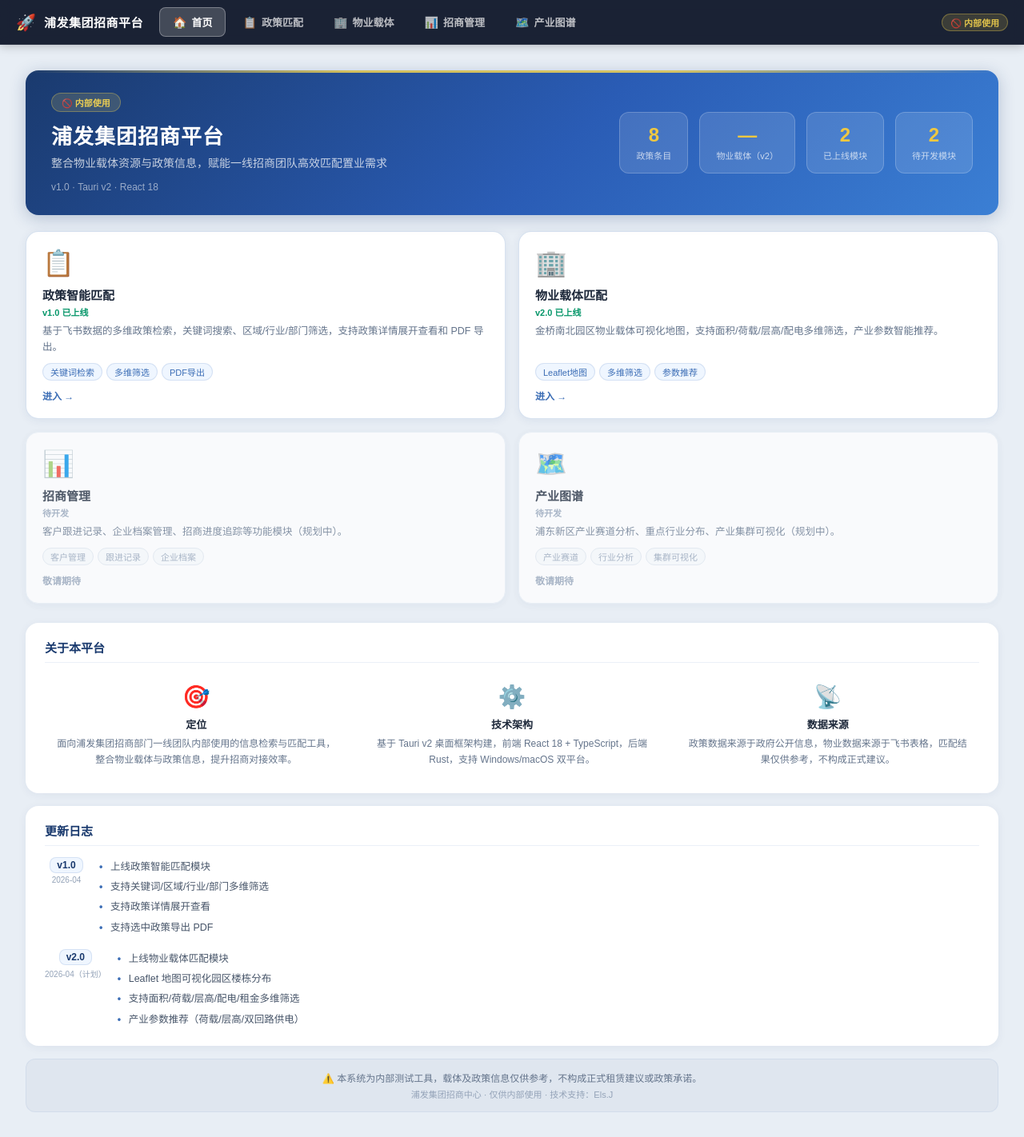
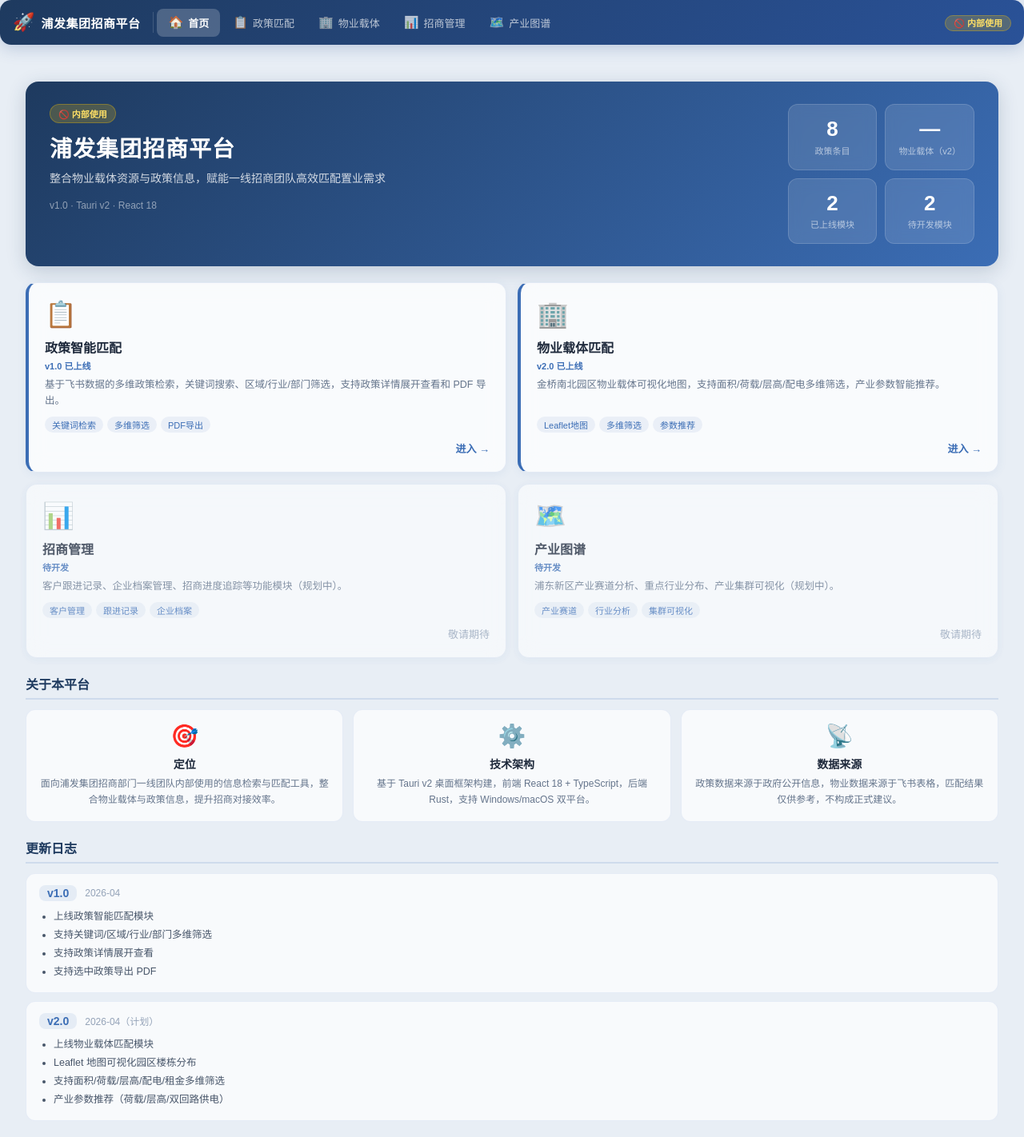
Before and after one commit to elsak667/property-match-tauri, a React (Vite) app: page / in a window 1280 px wide. Shown: the top 1422 px of the page at 80% size. Built offline with nearby package versions, Linux system fonts and the light colour scheme.

Commit message:
Auto-save 2026-04-26 10:21

```diff
--- a/src/index.css
+++ b/src/index.css
@@ -92,6 +92,16 @@
 .legend-item { font-size: 12px; color: #94a3b8; }
 
 /* ─── Export Panel ─── */
+.stats-bar { display: flex; align-items: center; gap: 12px; background: #f0f4ff; border: 1px solid #c7d2fe; border-radius: 8px; padding: 10px 16px; margin-bottom: 12px; font-size: 13px; }
+.stats-bar-label { font-weight: 700; color: #1e40af; margin-right: 4px; }
+.stats-items { display: flex; align-items: center; gap: 12px; flex: 1; }
+.stats-item { display: flex; flex-direction: column; align-items: center; }
+.stats-item-num { font-size: 18px; font-weight: 700; color: #1e293b; line-height: 1.2; }
+.stats-item-label { font-size: 11px; color: #64748b; }
+.stats-divider { width: 1px; height: 32px; background: #c7d2fe; }
+.stats-source { font-size: 11px; color: #64748b; margin-left: auto; }
+.stats-source a { color: #3b6db5; text-decoration: none; margin-left: 6px; }
+
 .export-panel { background: rgba(59,109,181,.06); border: 1px solid rgba(59,109,181,.15); border-radius: 12px; padding: 16px; margin-bottom: 14px; }
 .export-title { font-size: 13px; font-weight: 600; color: #1e293b; margin-bottom: 10px; }
 .export-row { display: flex; gap: 8px; align-items: center; flex-wrap: wrap; }
@@ -113,166 +123,190 @@
 .result-item.expanded { border-color: rgba(59,109,181,.3); }
 .result-item.selected { border-left: 3px solid #3b6db5; }
 
-/* ── Welcome Page ── */
-.welcome-root { display: flex; justify-content: center; padding: 32px 16px 60px; }
-.welcome-card { background: #fff; border-radius: 20px; box-shadow: 0 4px 24px rgba(26,58,110,.12); padding: 32px 36px; max-width: 760px; width: 100%; }
-.welcome-header { display: flex; align-items: center; gap: 18px; margin-bottom: 28px; padding-bottom: 24px; border-bottom: 1px solid #f1f5f9; }
-.welcome-logo { font-size: 42px; flex-shrink: 0; }
-.welcome-title { font-size: 22px; font-weight: 800; color: #1a3a6e; margin-bottom: 2px; }
-.welcome-subtitle { font-size: 12px; color: #94a3b8; margin-bottom: 6px; }
-.welcome-version { font-size: 12px; background: rgba(26,58,110,.08); color: #3b6db5; padding: 3px 12px; border-radius: 20px; font-weight: 600; }
-.welcome-entry { margin-bottom: 24px; }
-.welcome-hint { font-size: 13px; color: #64748b; margin-bottom: 14px; }
-.welcome-btns { display: flex; flex-direction: column; gap: 10px; }
-.welcome-btn { display: flex; align-items: center; gap: 14px; padding: 14px 18px; border: 1.5px solid #e2e8f0; border-radius: 14px; background: #fafbfd; cursor: pointer; transition: all .2s; text-align: left; width: 100%; font-family: inherit; }
-.welcome-btn:hover { transform: translateY(-2px); box-shadow: 0 4px 14px rgba(26,58,110,.12); }
-.welcome-btn.carrier { border-color: rgba(5,150,105,.3); background: linear-gradient(135deg, #f0fdf4, #ecfdf5); }
-.welcome-btn.carrier:hover { border-color: #059669; }
-.welcome-btn.policy { border-color: rgba(59,109,181,.3); background: linear-gradient(135deg, #eff6ff, #f8faff); }
-.welcome-btn.policy:hover { border-color: #3b6db5; }
-.welcome-btn-icon { font-size: 28px; flex-shrink: 0; }
-.welcome-btn-text { flex: 1; }
-.welcome-btn-text strong { font-size: 15px; color: #1e293b; display: block; margin-bottom: 2px; }
-.welcome-btn-text small { font-size: 12px; color: #64748b; }
-.welcome-btn-arrow { font-size: 18px; color: #94a3b8; }
-.welcome-divider { height: 1px; background: linear-gradient(90deg, transparent, #e2e8f0, transparent); margin: 20px 0; }
-.welcome-sections { display: grid; grid-template-columns: 1fr 1fr; gap: 20px; }
-.welcome-section { }
-.welcome-section-title { font-size: 13px; font-weight: 700; color: #1a3a6e; margin-bottom: 10px; padding-bottom: 6px; border-bottom: 1px solid rgba(59,109,181,.12); }
-.welcome-section:last-child { grid-column: 1 / -1; }
-.welcome-list { list-style: none; padding: 0; margin: 0; }
-.welcome-list li { font-size: 12px; color: #475569; line-height: 1.7; margin-bottom: 4px; }
-.welcome-list li::before { content: "• "; color: #94a3b8; }
-.timeline { display: flex; flex-direction: column; gap: 0; }
-.timeline-item { display: flex; align-items: flex-start; gap: 10px; position: relative; padding-bottom: 12px; }
-.timeline-item:last-child { padding-bottom: 0; }
-.timeline-item:not(:last-child)::before { content: ''; position: absolute; left: 42px; top: 18px; width: 1px; height: calc(100% - 8px); background: #e2e8f0; }
-.timeline-date { font-size: 11px; color: #94a3b8; font-weight: 600; min-width: 32px; padding-top: 2px; }
-.timeline-dot { width: 8px; height: 8px; border-radius: 50%; background: #3b6db5; flex-shrink: 0; margin-top: 5px; }
-.timeline-content strong { font-size: 12px; color: #1e293b; display: block; margin-bottom: 2px; }
-.timeline-content p { font-size: 11.5px; color: #64748b; line-height: 1.5; }
-.welcome-footer { margin-top: 24px; padding-top: 16px; border-top: 1px solid #f1f5f9; display: flex; justify-content: space-between; font-size: 11px; color: #94a3b8; }
+.result-top { display: flex; justify-content: space-between; align-items: flex-start; gap: 12px; margin-bottom: 10px; }
+.result-name { font-size: 14px; font-weight: 600; color: #1e293b; flex: 1; line-height: 1.5; letter-spacing: .2px; }
+.result-meta { display: flex; flex-wrap: wrap; gap: 8px; font-size: 13px; color: #64748b; margin-bottom: 10px; padding-left: 2px; }
+.result-meta span { display: inline-flex; align-items: center; gap: 3px; }
+.result-meta.compact { gap: 12px; }
+.meta-main { font-size: 13px; font-weight: 500; color: #3b6db5; background: rgba(59,109,181,.08); padding: 3px 10px; border-radius: 6px; }
+.meta-date { color: #64748b; font-size: 12px; }
+.meta-date.urgent { color: #dc2626; }
 
-/* ── HomePage ── */
+.result-match-reason { font-size: 12px; color: #059669; background: rgba(5,150,105,.08); padding: 4px 10px; border-radius: 6px; margin-bottom: 10px; display: inline-block; }
+
+.expand-hint {
+  font-size: 11px; color: #94a3b8; cursor: pointer; white-space: nowrap;
+  padding: 2px 6px; background: rgba(59,109,181,.05); border-radius: 4px;
+  border: none; font-family: inherit; transition: background .2s, color .2s;
+}
+.expand-hint:hover { background: rgba(59,109,181,.1); color: #3b6db5; }
+
+/* ─── Badges ─── */
+.hot-badge { font-size: 11px; padding: 2px 8px; border-radius: 10px; background: rgba(239,68,68,.1); color: #dc2626; border: 1px solid rgba(239,68,68,.2); }
+.expired-badge { font-size: 11px; color: #94a3b8; background: #f1f5f9; padding: 2px 8px; border-radius: 10px; }
+
+/* ─── Details ─── */
+.result-details { border-top: 1px dashed rgba(59,109,181,.2); padding-top: 12px; margin-top: 8px; }
+.detail-section { margin-bottom: 14px; }
+.detail-section:last-child { margin-bottom: 0; }
+.detail-title { font-size: 12px; font-weight: 600; color: #3b6db5; margin-bottom: 8px; padding-bottom: 4px; border-bottom: 1px solid rgba(59,109,181,.1); }
+.detail-grid { display: grid; grid-template-columns: repeat(auto-fill, minmax(140px, 1fr)); gap: 8px; }
+.detail-item { display: flex; flex-direction: column; gap: 2px; }
+.detail-label { font-size: 10.5px; color: #94a3b8; text-transform: uppercase; letter-spacing: .3px; }
+.detail-value { font-size: 12.5px; color: #1e293b; font-weight: 500; }
+.detail-text { font-size: 12.5px; color: #374151; line-height: 1.6; }
+.detail-content { font-size: 12.5px; color: #64748b; line-height: 1.7; background: #f8fafc; padding: 10px 12px; border-radius: 8px; max-height: 200px; overflow-y: auto; white-space: pre-wrap; word-break: break-word; }
+
+/* ─── Empty / Loading States ─── */
+.empty-state { text-align: center; padding: 80px 20px; color: #94a3b8; }
+.empty-icon { font-size: 56px; margin-bottom: 14px; }
+.empty-state p { font-size: 14px; line-height: 1.8; }
+.loading-state { text-align: center; padding: 60px 20px; color: #94a3b8; }
+.spinner { width: 40px; height: 40px; border: 3px solid rgba(59,109,181,.2); border-top-color: #3b6db5; border-radius: 50%; animation: spin .8s linear infinite; margin: 0 auto 14px; }
+@keyframes spin { to { transform: rotate(360deg); } }
+
+/* ─── Toast ─── */
+.toast {
+  position: fixed; top: 20px; left: 50%; transform: translateX(-50%); z-index: 9999;
+  padding: 10px 20px; border-radius: 10px; font-size: 13px;
+  box-shadow: 0 4px 16px rgba(0,0,0,.15); animation: toastIn .3s ease;
+  max-width: 500px; text-align: center; white-space: nowrap; overflow: hidden; text-overflow: ellipsis;
+}
+@keyframes toastIn { from { opacity: 0; transform: translateX(-50%) translateY(-10px); } to { opacity: 1; transform: translateX(-50%) translateY(0); } }
+.toast-success { background: #ecfdf5; color: #065f46; border: 1px solid #6ee7b7; }
+.toast-error { background: #fef2f2; color: #991b1b; border: 1px solid #fca5a5; }
+.toast-info { background: #eff6ff; color: #1e40af; border: 1px solid #93c5fd; }
+
+/* ─── Filter sidebar extras ─── */
+.filter-hint { font-size: 11px; color: #94a3b8; margin-top: 4px; }
+.filter-count { font-size: 11px; color: #3b6db5; margin-top: 8px; text-align: center; }
+
+/* ─── Footer Banner ─── */
+.footer-banner { margin-top: 16px; padding: 12px 16px; background: #f8fafc; border-radius: 10px; border: 1px solid #e2e8f0; text-align: center; }
+.footer-warning { font-size: 12px; color: #f59e0b; margin-bottom: 4px; }
+.footer-credit { font-size: 11px; color: #94a3b8; }
+
+/* ─── Navbar ─── */
+.navbar {
+  display: flex; align-items: center; gap: 0;
+  background: linear-gradient(135deg, #1e3a5f, #2a5298);
+  border-radius: 14px; padding: 0 16px;
+  margin-bottom: 14px;
+  box-shadow: 0 4px 20px rgba(42,82,152,.25);
+  min-height: 56px;
+}
+.navbar-brand { display: flex; align-items: center; gap: 8px; padding-right: 16px; border-right: 1px solid rgba(255,255,255,.15); margin-right: 4px; }
+.navbar-logo { font-size: 22px; }
+.navbar-title { font-size: 15px; font-weight: 700; color: #fff; letter-spacing: .5px; white-space: nowrap; }
+.navbar-tabs { display: flex; gap: 2px; flex: 1; }
+.navbar-tab {
+  display: flex; align-items: center; gap: 6px;
+  padding: 8px 14px; border: none; background: transparent; cursor: pointer;
+  border-radius: 8px; font-size: 13px; color: rgba(255,255,255,.7);
+  transition: all .2s; font-family: inherit; white-space: nowrap;
+}
+.navbar-tab:hover { background: rgba(255,255,255,.1); color: #fff; }
+.navbar-tab.active { background: rgba(255,255,255,.2); color: #fff; font-weight: 600; }
+.tab-icon { font-size: 15px; }
+.tab-label { }
+.navbar-right { margin-left: auto; }
+.navbar-badge {
+  font-size: 11px; font-weight: 600;
+  background: rgba(255,200,0,.2); color: #ffe066;
+  padding: 3px 10px; border-radius: 12px;
+  border: 1px solid rgba(255,200,0,.3);
+}
+
+/* ─── HomePage ─── */
 .home-banner {
-  background: linear-gradient(135deg, #1a3a6e 0%, #2a5cb5 55%, #3b7fd4 100%);
-  border-radius: 16px; padding: 28px 32px; margin-bottom: 20px;
-  display: flex; align-items: center; justify-content: space-between; gap: 24px;
-  box-shadow: 0 4px 20px rgba(26,58,110,.25); position: relative; overflow: hidden;
+  background: linear-gradient(135deg, #1e3a5f, #3b6db5);
+  border-radius: 16px; padding: 28px 30px;
+  display: flex; gap: 24px; align-items: flex-start;
+  margin-bottom: 20px; box-shadow: 0 6px 24px rgba(30,58,95,.2);
 }
-.home-banner::before {
-  content: ''; position: absolute; top: 0; left: 0; right: 0; height: 3px;
-  background: linear-gradient(90deg, transparent, rgba(255,220,80,.8), rgba(255,220,80,.8), transparent);
+.banner-left { flex: 1; }
+.banner-badge { font-size: 11px; font-weight: 600; background: rgba(255,200,0,.2); color: #ffe066; padding: 3px 10px; border-radius: 12px; border: 1px solid rgba(255,200,0,.3); display: inline-block; margin-bottom: 10px; }
+.banner-title { font-size: 28px; font-weight: 800; color: #fff; margin-bottom: 8px; letter-spacing: 1px; }
+.banner-subtitle { font-size: 14px; color: rgba(255,255,255,.8); line-height: 1.7; margin-bottom: 14px; }
+.banner-meta { font-size: 12px; color: rgba(255,255,255,.5); }
+.banner-right { display: grid; grid-template-columns: 1fr 1fr; gap: 10px; }
+.stat-card { background: rgba(255,255,255,.12); border-radius: 12px; padding: 16px; text-align: center; backdrop-filter: blur(8px); border: 1px solid rgba(255,255,255,.15); }
+.stat-num { font-size: 26px; font-weight: 800; color: #fff; line-height: 1.1; }
+.stat-label { font-size: 11px; color: rgba(255,255,255,.6); margin-top: 4px; }
+
+.module-grid { display: grid; grid-template-columns: 1fr 1fr; gap: 14px; margin-bottom: 20px; }
+.module-card {
+  background: rgba(255,255,255,.75); backdrop-filter: blur(12px);
+  border: 1px solid rgba(59,109,181,.12); border-radius: 14px; padding: 20px;
+  cursor: pointer; transition: all .25s; display: flex; flex-direction: column; gap: 10px;
+  box-shadow: 0 2px 12px rgba(59,109,181,.08);
 }
-.banner-left { flex: 1; min-width: 0; }
-.banner-badge { font-size: 11px; font-weight: 600; background: rgba(255,220,80,.15); color: rgba(255,220,80,.9); padding: 3px 12px; border-radius: 20px; border: 1px solid rgba(255,220,80,.3); display: inline-block; margin-bottom: 10px; }
-.banner-title { font-size: 26px; font-weight: 800; color: #fff; letter-spacing: 1px; margin-bottom: 6px; }
-.banner-subtitle { font-size: 14px; color: rgba(255,255,255,.75); line-height: 1.6; margin-bottom: 12px; }
-.banner-meta { font-size: 12px; color: rgba(255,255,255,.55); }
-.banner-right { display: flex; gap: 14px; flex-shrink: 0; }
-.stat-card { background: rgba(255,255,255,.12); border: 1px solid rgba(255,255,255,.2); border-radius: 12px; padding: 14px 20px; text-align: center; min-width: 72px; }
-.stat-num { font-size: 24px; font-weight: 800; color: #f0c840; margin-bottom: 3px; }
-.stat-label { font-size: 11px; color: rgba(255,255,255,.7); }
-
-.module-grid { display: grid; grid-template-columns: repeat(2, 1fr); gap: 16px; margin-bottom: 24px; }
-.module-card { background: #fff; border-radius: 16px; padding: 20px; box-shadow: 0 2px 12px rgba(26,58,110,.07); border: 1.5px solid #e8eef5; cursor: pointer; transition: all .22s; display: flex; flex-direction: column; gap: 10px; }
-.module-card:hover { transform: translateY(-3px); box-shadow: 0 8px 28px rgba(26,58,110,.14); border-color: #b3ccec; }
-.module-active { border-color: rgba(59,109,181,.2); }
-.module-placeholder { opacity: .75; cursor: default; }
-.module-placeholder:hover { transform: none; box-shadow: 0 2px 12px rgba(26,58,110,.07); border-color: #e8eef5; }
+.module-card:hover { transform: translateY(-3px); box-shadow: 0 8px 28px rgba(59,109,181,.18); border-color: rgba(59,109,181,.3); }
+.module-card.module-active { border-left: 4px solid #3b6db5; }
+.module-card.module-placeholder { opacity: .75; }
 .module-icon { font-size: 32px; }
 .module-info { flex: 1; }
-.module-name { font-size: 15px; font-weight: 700; color: #1e293b; margin-bottom: 3px; }
-.module-version { font-size: 11px; color: #059669; font-weight: 600; margin-bottom: 6px; }
-.module-placeholder .module-version { color: #94a3b8; }
+.module-name { font-size: 16px; font-weight: 700; color: #1e293b; margin-bottom: 3px; }
+.module-version { font-size: 11px; font-weight: 600; color: #3b6db5; margin-bottom: 6px; }
 .module-desc { font-size: 12.5px; color: #64748b; line-height: 1.6; }
 .module-tags { display: flex; flex-wrap: wrap; gap: 5px; }
-.module-tag { font-size: 11px; background: #eff6ff; color: #3b6db5; padding: 2px 9px; border-radius: 20px; border: 1px solid rgba(59,109,181,.15); }
-.module-placeholder .module-tag { background: #f8fafc; color: #94a3b8; border-color: #e2e8f0; }
-.module-enter { font-size: 12px; color: #3b6db5; font-weight: 600; }
-.module-enter.placeholder { color: #94a3b8; }
+.module-tag { font-size: 11px; background: rgba(59,109,181,.08); color: #3b6db5; padding: 2px 9px; border-radius: 10px; }
+.module-enter { font-size: 13px; color: #3b6db5; font-weight: 600; text-align: right; }
+.module-enter.placeholder { color: #94a3b8; font-weight: 400; }
 
-.home-section { background: #fff; border-radius: 16px; padding: 20px 24px; margin-bottom: 16px; box-shadow: 0 2px 12px rgba(26,58,110,.06); }
-.section-title { font-size: 15px; font-weight: 700; color: #1a3a6e; margin-bottom: 14px; padding-bottom: 8px; border-bottom: 1px solid rgba(59,109,181,.1); }
-.about-grid { display: grid; grid-template-columns: repeat(3, 1fr); gap: 16px; }
-.about-card { text-align: center; padding: 12px; }
+.home-section { margin-bottom: 20px; }
+.section-title { font-size: 16px; font-weight: 700; color: #1e3a5f; margin-bottom: 12px; padding-bottom: 6px; border-bottom: 2px solid rgba(59,109,181,.15); }
+.about-grid { display: grid; grid-template-columns: repeat(3, 1fr); gap: 12px; }
+.about-card { background: rgba(255,255,255,.7); border: 1px solid rgba(59,109,181,.1); border-radius: 12px; padding: 16px; text-align: center; }
 .about-icon { font-size: 28px; margin-bottom: 8px; }
-.about-title { font-size: 13px; font-weight: 700; color: #1e293b; margin-bottom: 6px; }
-.about-text { font-size: 12px; color: #64748b; line-height: 1.6; }
-.changelog-list { display: flex; flex-direction: column; gap: 14px; }
-.changelog-item { display: flex; gap: 14px; align-items: flex-start; }
-.changelog-header { display: flex; flex-direction: column; align-items: center; min-width: 54px; }
-.changelog-version { font-size: 12px; font-weight: 700; color: #1a3a6e; background: #eff6ff; padding: 2px 8px; border-radius: 8px; border: 1px solid rgba(59,109,181,.15); margin-bottom: 3px; }
-.changelog-date { font-size: 10px; color: #94a3b8; }
-.changelog-changes { list-style: none; padding: 0; margin: 0; }
-.changelog-changes li { font-size: 12.5px; color: #475569; line-height: 1.7; padding: 2px 0 2px 14px; position: relative; }
-.changelog-changes li::before { content: '•'; position: absolute; left: 0; color: #3b6db5; font-weight: 700; }
-.footer-banner { background: rgba(26,58,110,.04); border-radius: 12px; border: 1px solid rgba(59,109,181,.08); padding: 14px 20px; text-align: center; }
-.footer-warning { font-size: 12px; color: #64748b; margin-bottom: 4px; }
-.footer-credit { font-size: 11px; color: #94a3b8; }
+.about-title { font-size: 14px; font-weight: 700; color: #1e293b; margin-bottom: 6px; }
+.about-text { font-size: 12px; color: #64748b; line-height: 1.65; }
 
-/* ── PlaceholderPage ── */
-.placeholder-container { max-width: 640px; margin: 32px auto; background: #fff; border-radius: 20px; padding: 40px 36px; box-shadow: 0 4px 24px rgba(26,58,110,.12); text-align: center; }
-.placeholder-icon { font-size: 56px; margin-bottom: 16px; }
-.placeholder-title { font-size: 22px; font-weight: 800; color: #1a3a6e; margin-bottom: 10px; }
-.placeholder-desc { font-size: 13.5px; color: #64748b; line-height: 1.7; margin-bottom: 24px; }
-.placeholder-features { text-align: left; background: #f8fafc; border-radius: 12px; padding: 18px 22px; margin-bottom: 20px; }
-.placeholder-features-title { font-size: 12px; font-weight: 700; color: #1a3a6e; margin-bottom: 10px; }
-.placeholder-feature-list { display: flex; flex-direction: column; gap: 7px; }
-.placeholder-feature-item { display: flex; gap: 8px; align-items: center; font-size: 13px; color: #475569; }
-.placeholder-check { font-size: 14px; }
-.placeholder-wip { background: #fff7ed; border: 1px solid #fed7aa; border-radius: 10px; padding: 14px 18px; }
-.placeholder-wip-badge { font-size: 11px; font-weight: 700; color: #c2410c; background: #fff1e6; padding: 2px 10px; border-radius: 20px; display: inline-block; margin-bottom: 6px; }
-.placeholder-wip p { font-size: 12px; color: #7c2d12; margin: 0; }
+.changelog-list { display: flex; flex-direction: column; gap: 10px; }
+.changelog-item { background: rgba(255,255,255,.7); border: 1px solid rgba(59,109,181,.1); border-radius: 12px; padding: 14px 16px; }
+.changelog-header { display: flex; align-items: center; gap: 10px; margin-bottom: 8px; }
+.changelog-version { font-size: 14px; font-weight: 700; color: #3b6db5; background: rgba(59,109,181,.1); padding: 2px 10px; border-radius: 8px; }
+.changelog-date { font-size: 12px; color: #94a3b8; }
+.changelog-changes { margin: 0; padding-left: 18px; }
+.changelog-changes li { font-size: 12.5px; color: #475569; margin-bottom: 4px; }
 
-/* ── NavBar ── */
-.navbar {
-  position: sticky;
-  top: 0;
-  z-index: 100;
-  display: flex;
-  align-items: center;
-  padding: 0 20px;
-  height: 56px;
-  background: rgba(15, 23, 42, 0.95);
-  backdrop-filter: blur(12px);
-  border-bottom: 1px solid rgba(255,255,255,0.08);
-  box-shadow: 0 1px 12px rgba(0,0,0,0.25);
-  gap: 8px;
-  flex-shrink: 0;
-  overflow: hidden;
+/* ─── PlaceholderPage ─── */
+.placeholder-container { max-width: 640px; margin: 60px auto; text-align: center; }
+.placeholder-icon { font-size: 64px; margin-bottom: 16px; }
+.placeholder-title { font-size: 24px; font-weight: 700; color: #1e3a5f; margin-bottom: 10px; }
+.placeholder-desc { font-size: 14px; color: #64748b; line-height: 1.7; margin-bottom: 24px; }
+.placeholder-features { background: rgba(59,109,181,.06); border: 1px solid rgba(59,109,181,.12); border-radius: 14px; padding: 20px; margin-bottom: 20px; text-align: left; }
+.placeholder-features-title { font-size: 13px; font-weight: 700; color: #3b6db5; margin-bottom: 12px; text-align: center; }
+.placeholder-feature-list { display: flex; flex-direction: column; gap: 8px; }
+.placeholder-feature-item { display: flex; align-items: center; gap: 8px; font-size: 13px; color: #475569; }
+.placeholder-check { color: #3b6db5; }
+.placeholder-wip { }
+.placeholder-wip-badge {
+  display: inline-block; font-size: 12px; font-weight: 600;
+  background: linear-gradient(135deg, #f59e0b, #fbbf24);
+  color: #fff; padding: 5px 16px; border-radius: 20px;
+  margin-bottom: 10px;
 }
-.navbar-brand { display: flex; align-items: center; gap: 10px; margin-right: 12px; flex-shrink: 0; }
-.navbar-logo { font-size: 20px; }
-.navbar-title { font-size: 15px; font-weight: 800; color: #fff; letter-spacing: .5px; white-space: nowrap; }
-.navbar-badge { font-size: 11px; font-weight: 600; background: rgba(255,220,80,.15); color: rgba(255,220,80,.85); padding: 2px 10px; border-radius: 20px; border: 1px solid rgba(255,220,80,.3); white-space: nowrap; }
-.navbar-tabs { display: flex; gap: 4px; }
-.navbar-tab { padding: 8px 16px; border-radius: 8px; font-size: 13px; font-weight: 600; background: transparent; color: rgba(255,255,255,.7); border: 1px solid transparent; cursor: pointer; transition: all .2s; display: flex; align-items: center; gap: 6px; font-family: inherit; white-space: nowrap; }
-.navbar-tab:hover { background: rgba(255,255,255,.1); color: #fff; }
-.navbar-tab.active { background: rgba(255,255,255,.18); color: #fff; border-color: rgba(255,255,255,.3); }
-.tab-icon { font-size: 14px; }
-.tab-label { }
-.navbar-right { margin-left: auto; display: flex; align-items: center; }
+.placeholder-wip p { font-size: 12.5px; color: #94a3b8; }
 
-/* ── Stats bar ── */
-.stats-bar {
-  display: flex;
-  align-items: center;
-  gap: 16px;
-  padding: 10px 18px;
-  background: rgba(255,255,255,0.85);
-  backdrop-filter: blur(10px);
-  border-radius: 12px;
-  box-shadow: 0 1px 6px rgba(0,0,0,0.08);
-  margin-bottom: 14px;
-  flex-wrap: wrap;
+/* ─── PropertyPage ─── */
+.property-filter-panel { display: grid; grid-template-columns: repeat(auto-fill, minmax(200px, 1fr)); gap: 10px; margin-bottom: 16px; }
+.profile-select-wrap { margin-bottom: 12px; }
+.profile-select-label { font-size: 12px; font-weight: 600; color: #3b6db5; margin-bottom: 5px; display: block; letter-spacing: .3px; }
+
+/* ─── PropertyPage extras ─── */
+.range-inputs { display: flex; align-items: center; gap: 6px; }
+.range-inputs input { width: 80px; }
+.range-inputs span { color: #94a3b8; font-size: 12px; flex-shrink: 0; }
+.profile-panel { background: rgba(59,109,181,.06); border: 1px solid rgba(59,109,181,.15); border-radius: 10px; padding: 12px; margin-top: 8px; }
+.profile-name { font-size: 13px; font-weight: 600; color: #1e293b; margin-bottom: 6px; }
+.profile-tags { display: flex; flex-wrap: wrap; gap: 5px; margin-bottom: 8px; }
+.profile-tags span { font-size: 11px; background: rgba(59,109,181,.1); color: #3b6db5; padding: 2px 7px; border-radius: 8px; }
+.divider { border-top: 1px solid rgba(59,109,181,.1); margin: 10px 0; }
+.btn-sm { padding: 6px 12px; font-size: 12px; }
+
+/* ─── Leaflet Map ─── */
+.leaflet-container { font-family: "PingFang SC", "Microsoft YaHei", sans-serif !important; }
+.bld-popup .leaflet-popup-content-wrapper {
+  border-radius: 10px !important; box-shadow: 0 4px 16px rgba(0,0,0,.15) !important;
 }
-.stats-bar-label { font-size: 12px; font-weight: 700; color: #1e3a6e; white-space: nowrap; }
-.stats-items { display: flex; align-items: center; gap: 8px; flex-wrap: wrap; }
-.stats-item { display: flex; flex-direction: column; align-items: center; gap: 1px; }
-.stats-item-num { font-size: 18px; font-weight: 800; color: #1e3a6e; line-height: 1; }
-.stats-item-label { font-size: 10px; color: #64748b; white-space: nowrap; }
-.stats-divider { width: 1px; height: 28px; background: rgba(0,0,0,0.1); margin: 0 4px; }
-.stats-source { margin-left: auto; display: flex; align-items: center; gap: 8px; font-size: 11px; color: #64748b; }
-.stats-source a { color: #1e3a6e; font-weight: 600; text-decoration: none; }
-.stats-source a:hover { text-decoration: underline; }
```
Also changed, not shown: src/app/policy/PolicyPage.tsx (+36 -0 lines), src/lib/pdfgen_new.ts (+6 -2 lines), src/lib/tauri.ts (+13 -0 lines), 1 other file (tests, documents, lock files or other folders).
